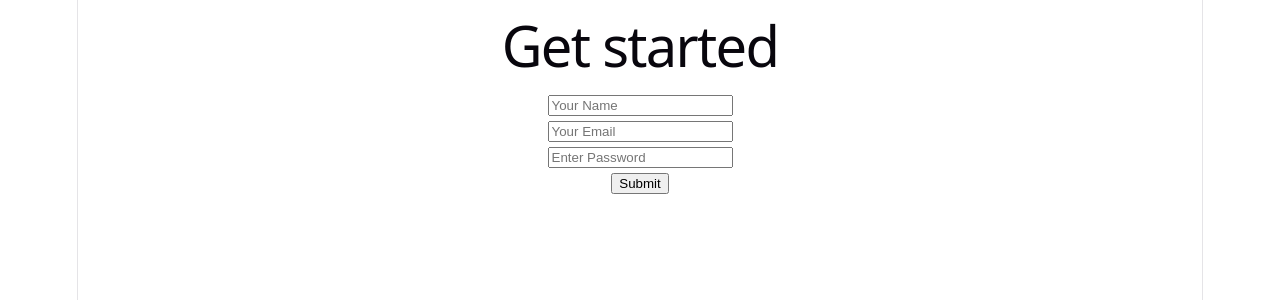
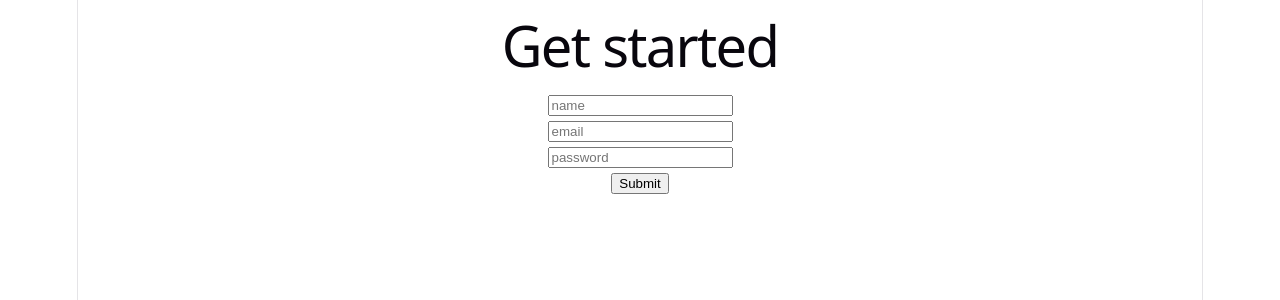
Before and after one commit to kamalcodezen/explore-react-form, a React (Vite) app: page / in a window 1280 px wide. Shown: the top 300 px of the page. Built offline with nearby package versions, Linux system fonts and the light colour scheme.

Commit message:
use Custom hook and reduce duplicate code

```diff
--- a/src/App.jsx
+++ b/src/App.jsx
@@ -1,6 +1,7 @@
 import "./App.css";
 import ActionField from "./components/ActionField/ActionField";
 import ControlledField from "./components/ControlledField/ControlledField";
+import HookForm from "./components/HookForm/HookForm";
 import SimpleForm from "./components/SimpleForm/SimpleForm";
 import UnControlledField from "./components/UnControlledField/UnControlledField";
 
@@ -11,8 +12,9 @@ function App() {
 
       {/* <SimpleForm /> */}
       {/* <ActionField /> */}
-      <ControlledField />
+      {/* <ControlledField /> */}
       {/* <UnControlledField /> */}
+      <HookForm />
     </>
   );
 }
--- /dev/null
+++ b/src/components/HookForm/HookForm.jsx
@@ -0,0 +1,39 @@
+import useInputField from "../../hook/useInputField";
+
+const HookForm = () => {
+  const [name, setName] = useInputField("");
+  const [email, setEmail] = useInputField("");
+
+  const handleSubmit = (e) => {
+    e.preventDefault();
+    console.log(name, email);
+  };
+
+  return (
+    <div>
+      <form onSubmit={handleSubmit}>
+        <input
+          type="text"
+          name="name"
+          placeholder="name"
+          defaultValue={name}
+          onChange={setName}
+        />
+        <br />
+        <input
+          type="email"
+          name="email"
+          placeholder="email"
+          defaultValue={email}
+          onChange={setEmail}
+        />
+        <br />
+        <input type="password" name="password" placeholder="password" />
+        <br />
+        <input type="submit" value="Submit" />
+      </form>
+    </div>
+  );
+};
+
+export default HookForm;
--- /dev/null
+++ b/src/hook/useInputField.jsx
@@ -0,0 +1,11 @@
+import { useState } from "react";
+
+const useInputField = (defaultValue) => {
+  const [inputField, setInputFIeld] = useState(defaultValue);
+  const handleOnChange = (e) => {
+    setInputFIeld(e.target.value);
+  };
+  return [inputField, handleOnChange];
+};
+
+export default useInputField;
```
